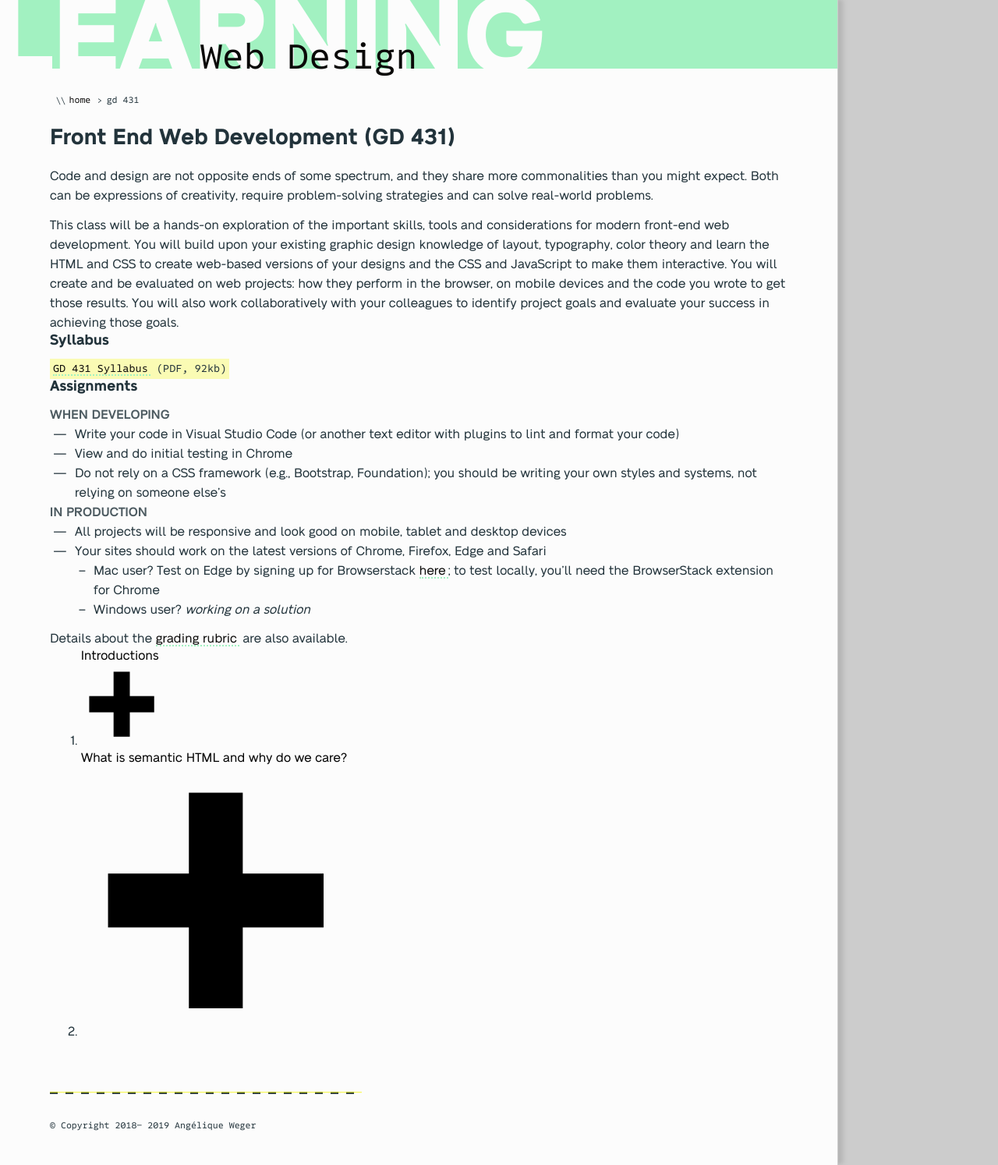
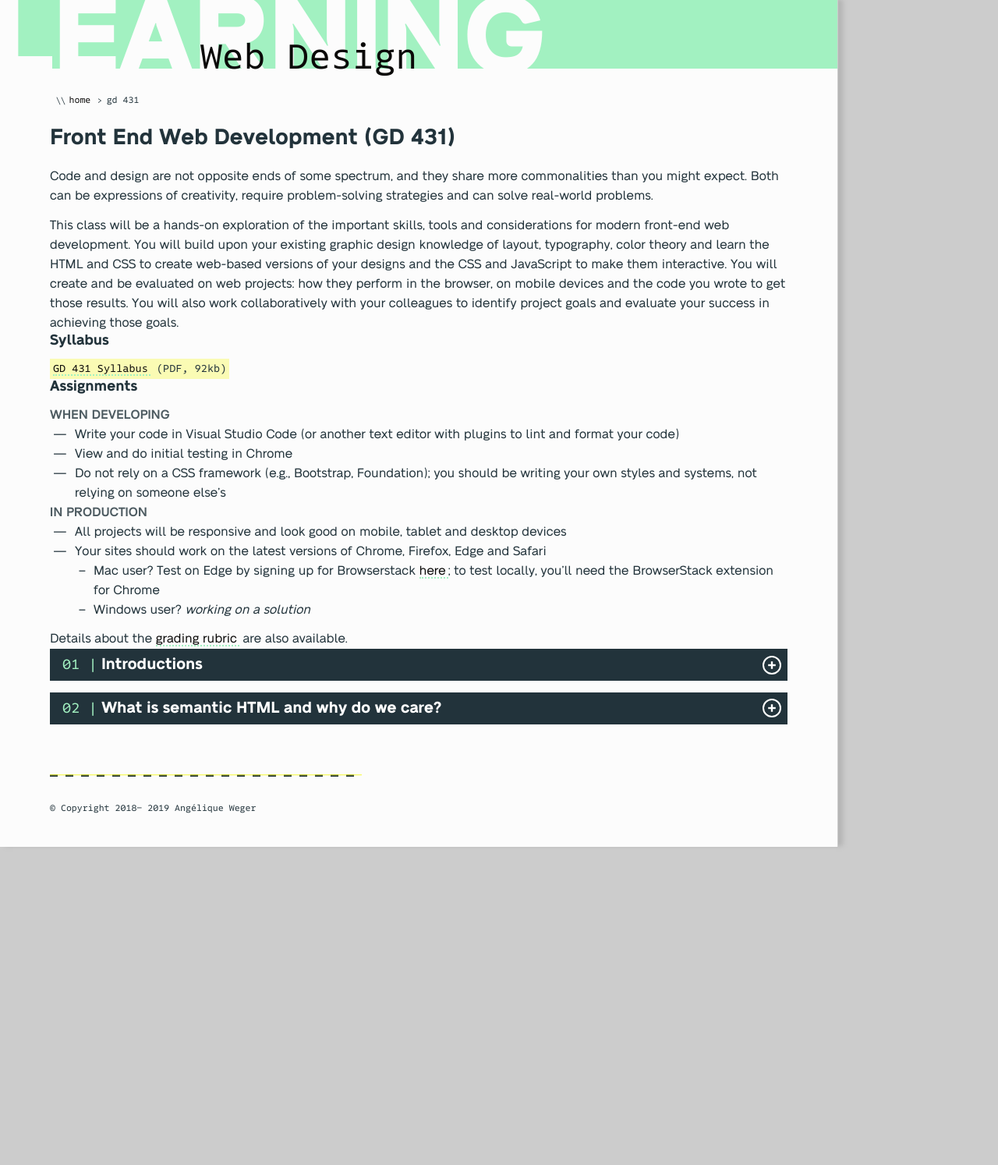
Before and after one commit to mica-web/mica-web.github.io, a Jekyll site: the page built from gd-431/index.md, in a window 1280 px wide. Shown: the whole page at 78% size. Built offline with Jekyll 4.4.1, drawn with Linux system fonts in a browser that asks for light colours; some web fonts are replaced; after the commit the page ends 1086 px from its top, so only the background shows below that.

Commit message:
Updated accordion markup

```diff
--- a/gd-431/index.md
+++ b/gd-431/index.md
@@ -18,12 +18,12 @@ Syllabus
 
 {% include gd-431/assignments.md %}
 
-<ol>
+<ol class="u-list-reset schedule-list">
 {% for gd431 in site.gd431 %}
   <li class="accordion-wrapper">
-    <div class="accordion-title js-trigger-content-toggle">
+    <h2 class="accordion-title js-trigger-content-toggle">
       {{ gd431.topic }}
-    </div>
+    </h2>
     <section>
       {{ gd431.content | markdownify }}
     </section>
```
